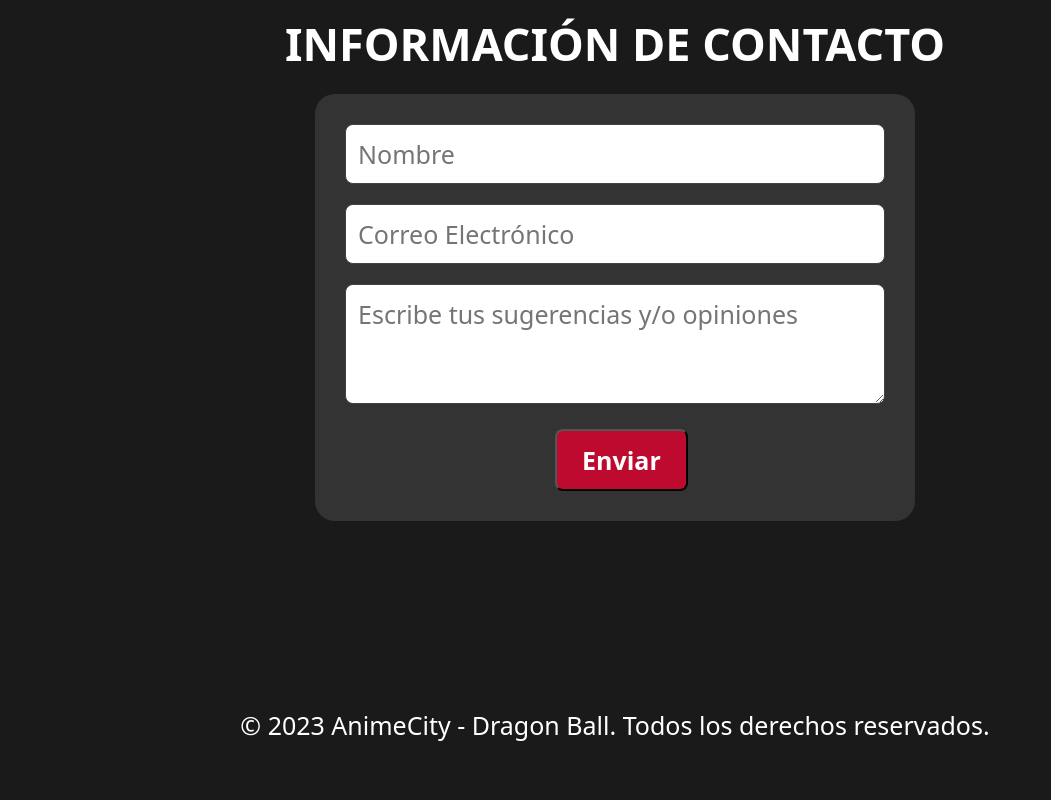
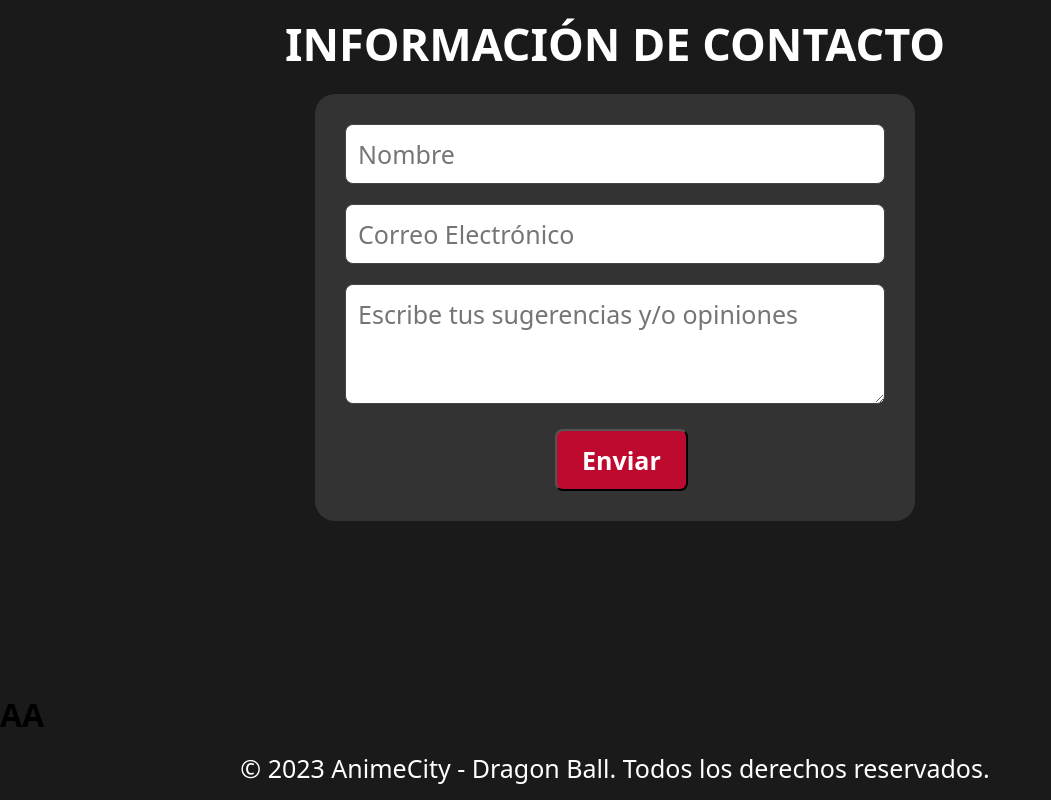
Before and after one commit to DavidCuenca60/cortetresentrega, a plain HTML site: page index.html in a window 1280 px wide. Shown: the part 3963-4763 px from the top of the page, without its empty margins (0-1051 px from the left). Before the commit the page ends 4720 px from the top, so only its background shows below. Drawn offline with Linux system fonts and the light colour scheme; a web font is replaced by a local one.

Commit message:
Act index3

```diff
--- a/index.html
+++ b/index.html
@@ -340,7 +340,7 @@
   <br>
 
 
-
+  <h1>AA</h1>
 
   <script src="javascript/index.js"></script>
   <footer>
```
